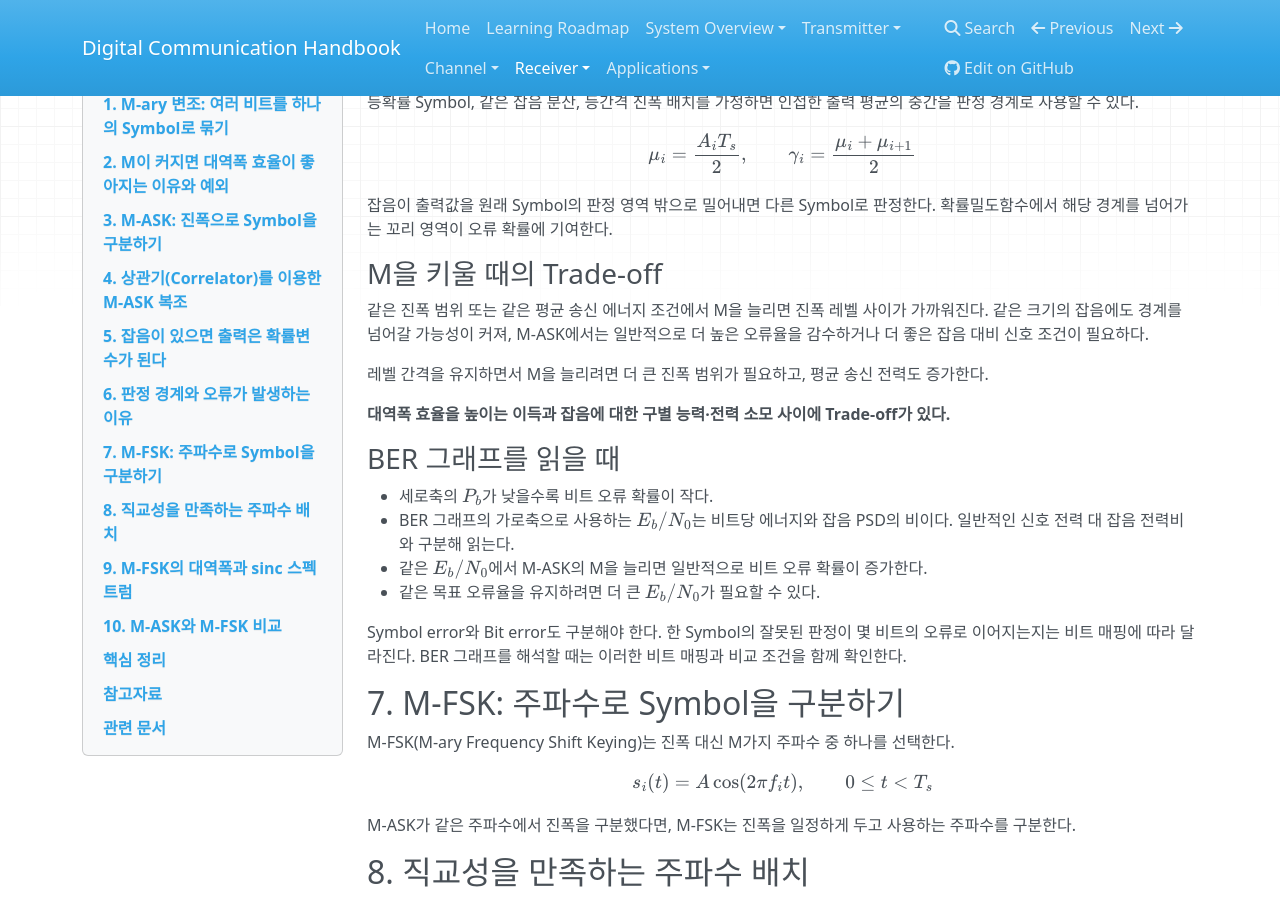
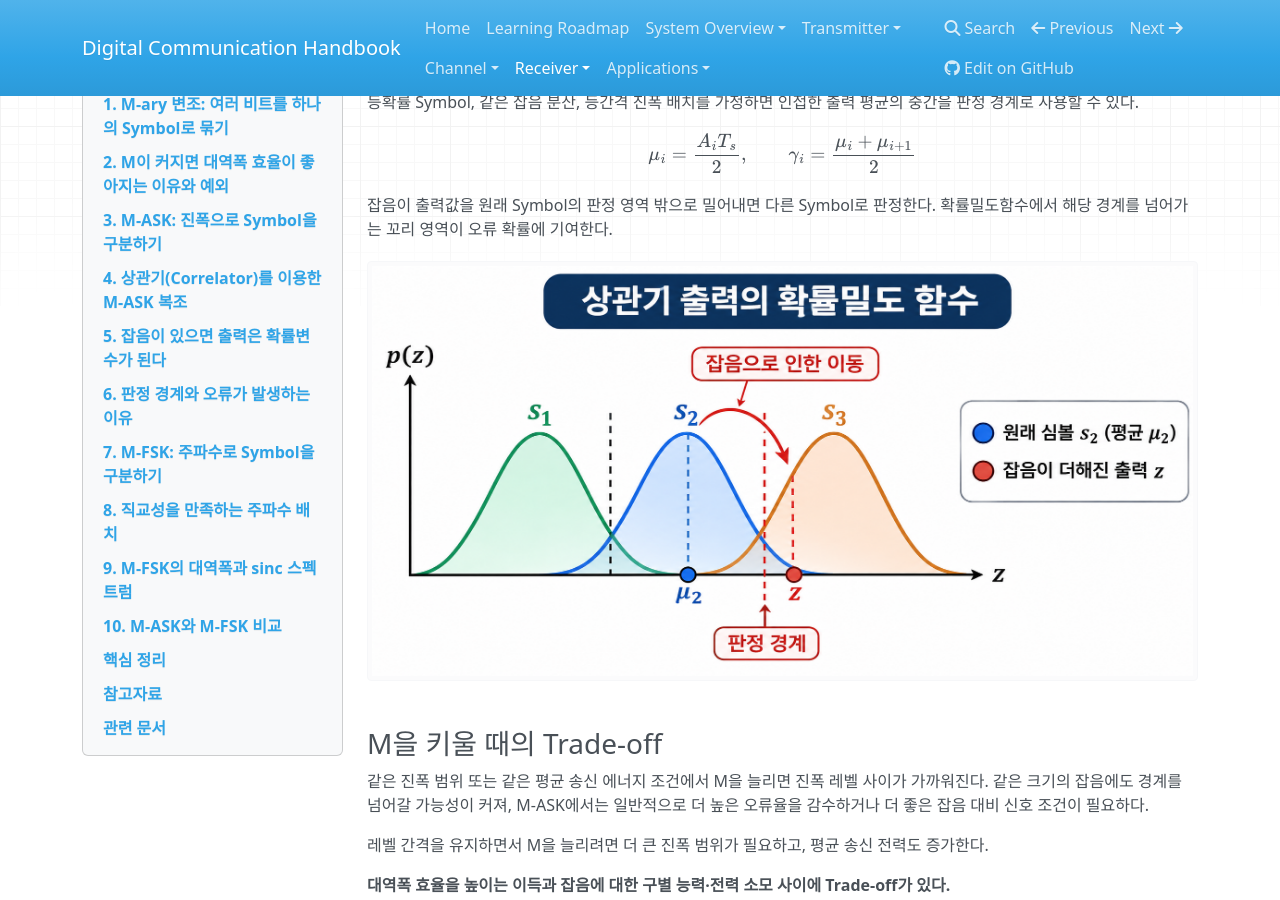
Before and after one commit to minwoo02/digital-communication-handbook, an MkDocs documentation site: the page built from docs/theory/modulation/m-ary-ask-fsk.md, in a window 1280 px wide and 900 px high, scrolled down 4222 px. Built offline with MkDocs 1.6.1, drawn with Linux system fonts in a browser that asks for light colours; nearby versions of some CDN libraries.

Commit message:
Add image for M-ASK trade-off explanation
Added an image to illustrate the trade-off when increasing M in modulation.

```diff
--- a/docs/theory/modulation/m-ary-ask-fsk.md
+++ b/docs/theory/modulation/m-ary-ask-fsk.md
@@ -199,6 +199,7 @@ $$
 $$
 
 잡음이 출력값을 원래 Symbol의 판정 영역 밖으로 밀어내면 다른 Symbol로 판정한다. 확률밀도함수에서 해당 경계를 넘어가는 꼬리 영역이 오류 확률에 기여한다.
+![](../../assets/images/m-ary-ask-fsk-01.png)
 
 ### M을 키울 때의 Trade-off
 
```
